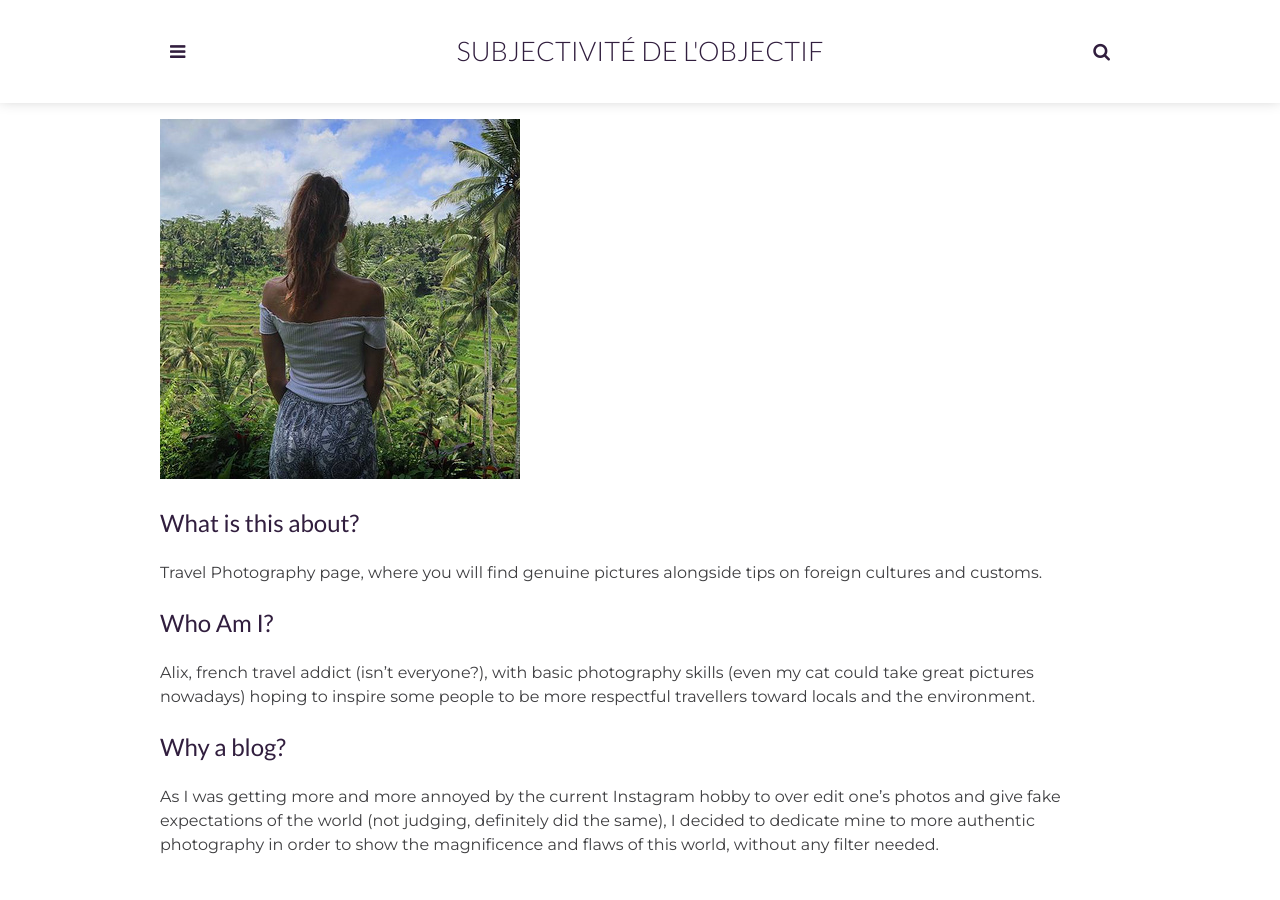
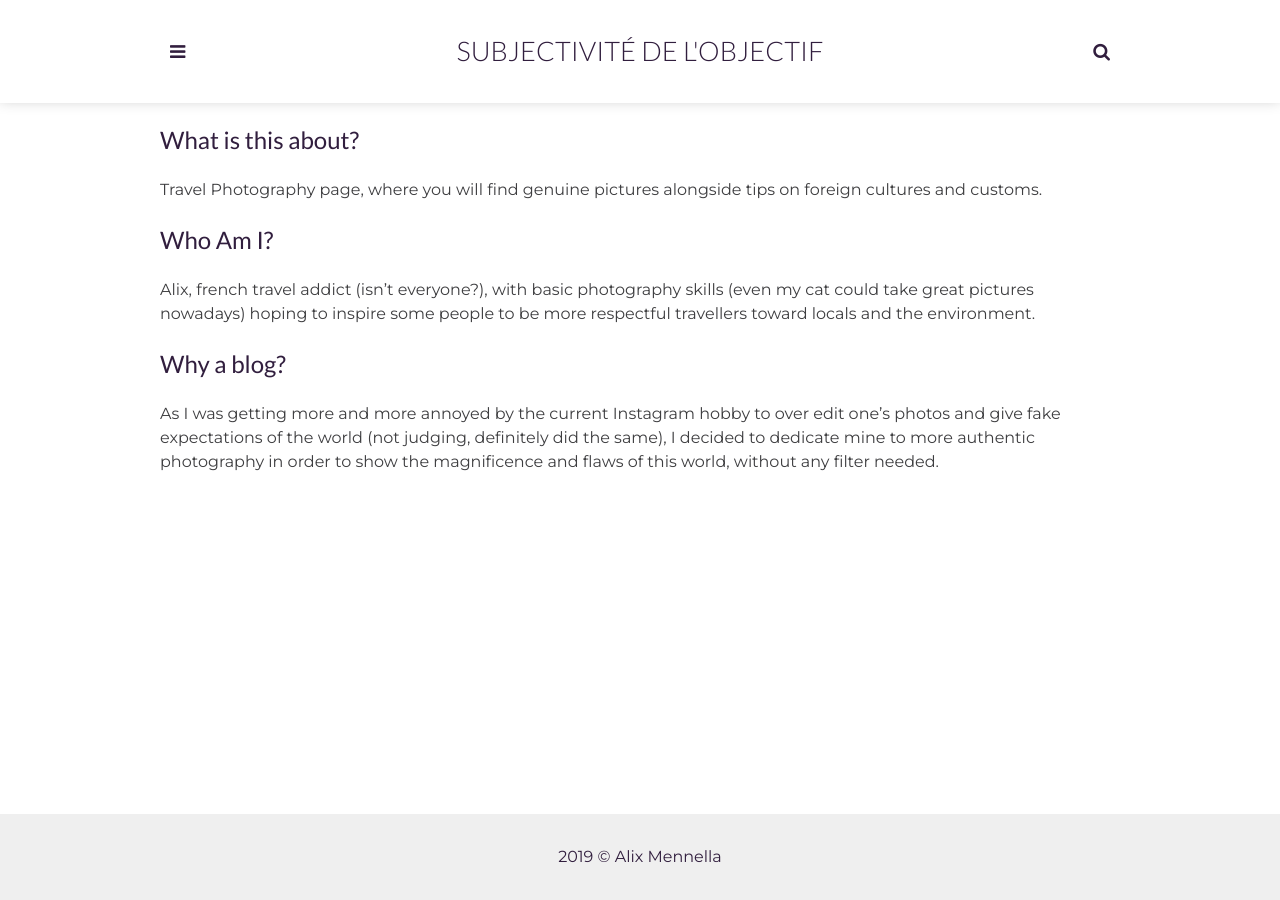
Before and after one commit to subjectivite-de-lobjectif/acrosszuniverse.com, a Jekyll site: the page built from _pages/about.md, in a window 1280 px wide. Built offline with Jekyll 4.4.1, drawn with Linux system fonts in a browser that asks for light colours.

Commit message:
Update Page “about”

```diff
--- a/_pages/about.md
+++ b/_pages/about.md
@@ -3,8 +3,6 @@
 title: About
 permalink: /about/
 ---
-![](/assets/img/alix-profile-picture.jpg)
-
 ## What is this about?
 
 Travel Photography page, where you will find genuine pictures alongside tips on foreign cultures and customs.
```
